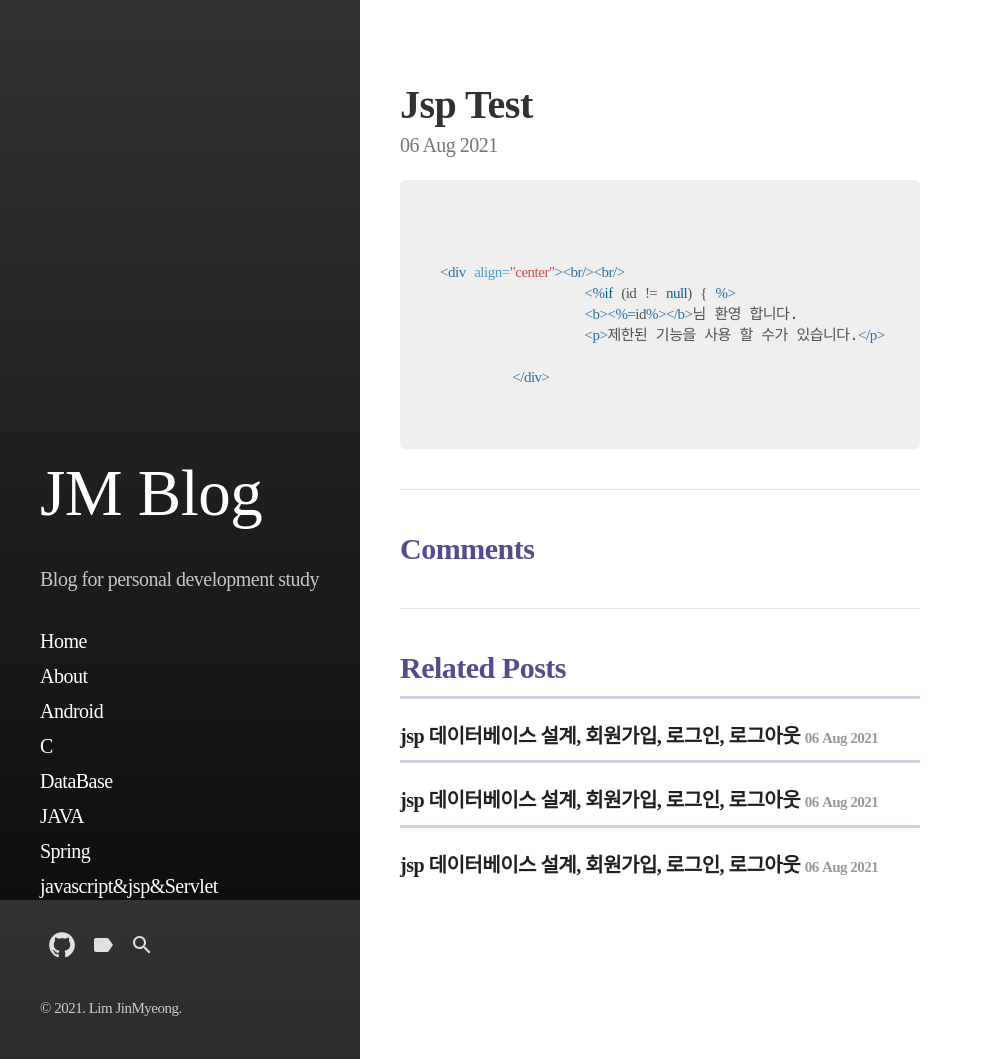
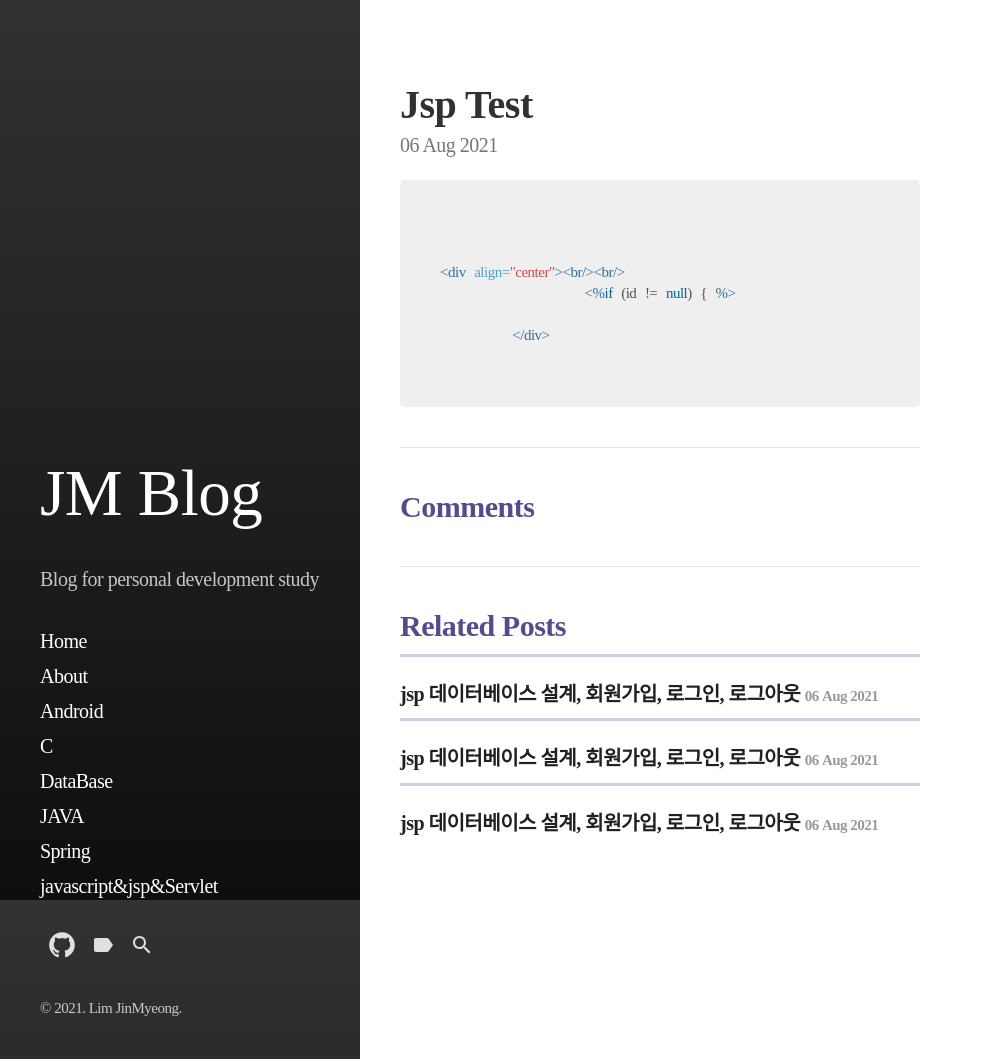
Before and after one commit to jm456789/jm456789.github.io, a Jekyll site: the page built from _posts/2021-08-06-jsp-test.md, in a window 1280 px wide and 1059 px high. Shown: the whole window, without its empty margins (0-983 px from the left). Built offline with Jekyll 4.4.1, drawn with Linux system fonts in a browser that asks for light colours; some web fonts are replaced; our own code applies the rules of GitHub Pages for plain Markdown files.

Commit message:
Update 2021-08-06-jsp-test.md

```diff
--- a/_posts/2021-08-06-jsp-test.md
+++ b/_posts/2021-08-06-jsp-test.md
@@ -3,8 +3,6 @@
 
 <div align="center"><br/><br/>
 		<%if (id != null) { %>
-		<b><%=id%></b>님 환영 합니다.
-		<p>제한된 기능을 사용 할 수가 있습니다.</p>
 
 	</div>
 
```
